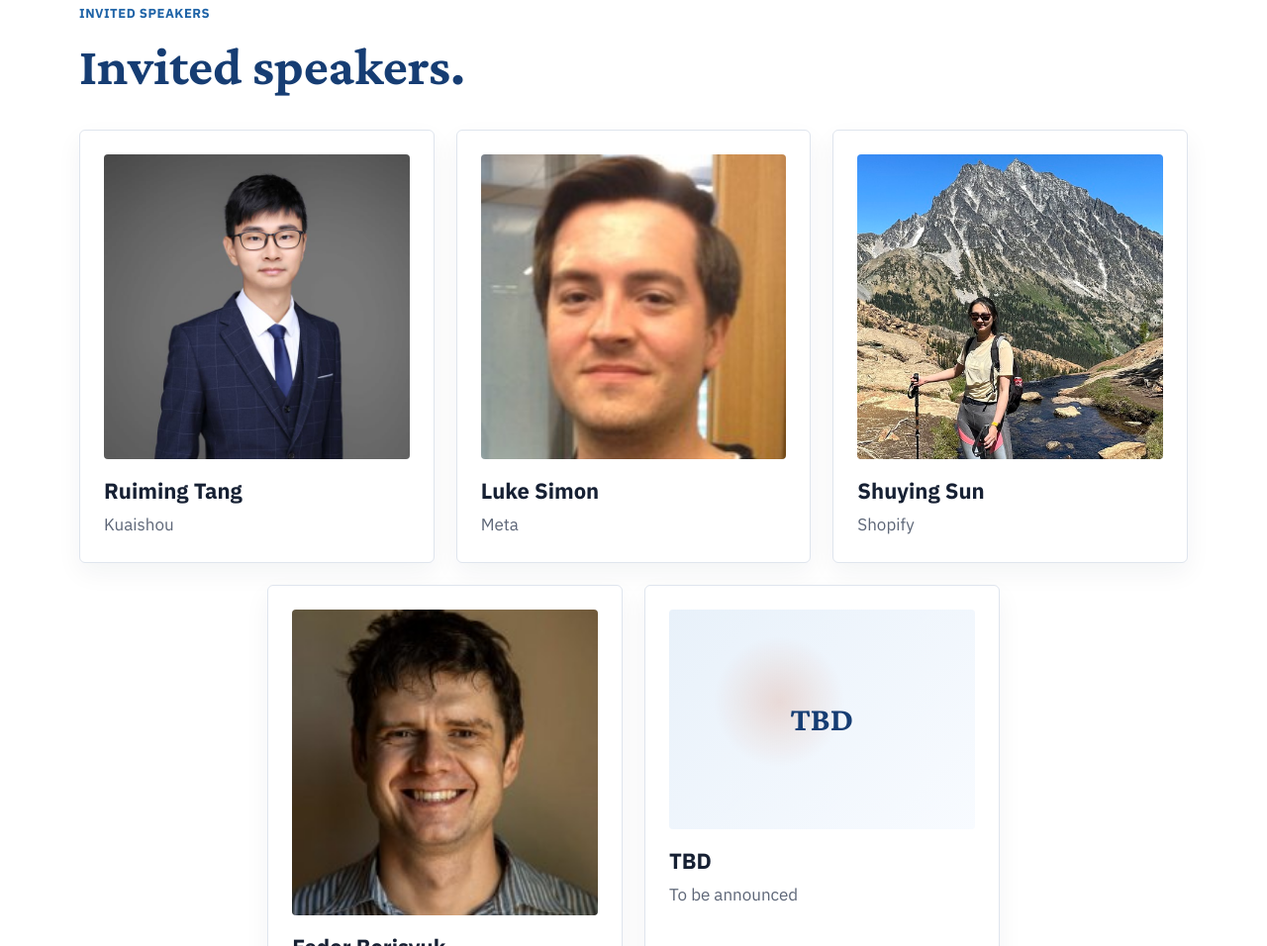
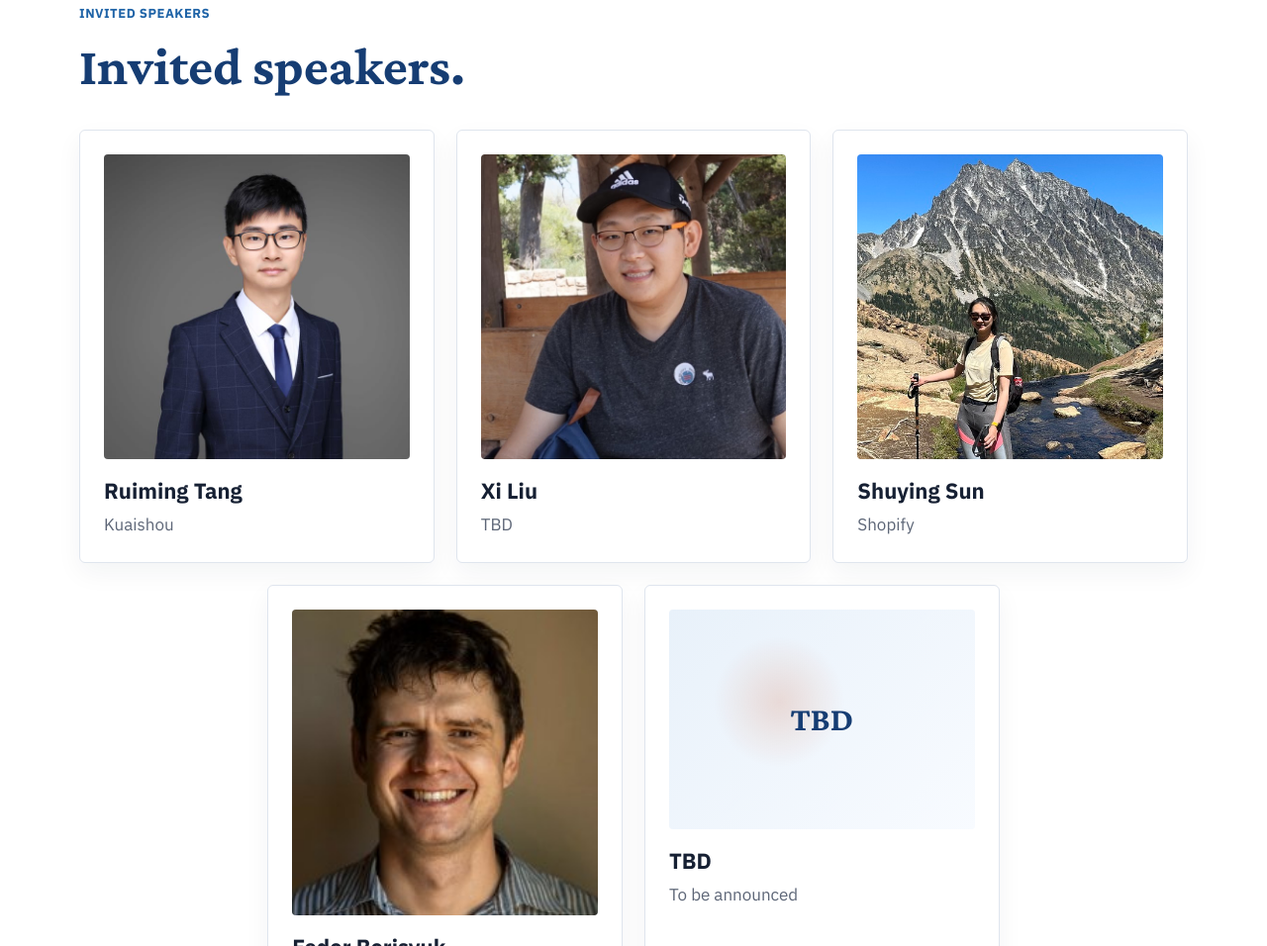
Before and after one commit to foreverYoungGitHub/gensr, a plain HTML site: page index.html in a window 1280 px wide. Shown: the part 1645-2601 px from the top of the page at 99% size. Drawn offline with nearby package versions, Linux system fonts and the light colour scheme.

Commit message:
Replace Luke Simon with Xi Liu

```diff
--- a/index.html
+++ b/index.html
@@ -173,11 +173,11 @@
               <p>Kuaishou</p>
             </article>
             <article class="person-card reveal">
-              <a href="https://scholar.google.com/citations?user=AVOFGX0AAAAJ&hl=en" aria-label="Luke Simon profile">
-                <img class="portrait photo" src="assets/luke-simon.jpg" alt="Luke Simon">
+              <a href="https://scholar.google.com/citations?user=Z81UkSYAAAAJ&hl=en" aria-label="Xi Liu profile">
+                <img class="portrait photo" src="assets/xi-liu.jpg" alt="Xi Liu">
               </a>
-              <h3><a href="https://scholar.google.com/citations?user=AVOFGX0AAAAJ&hl=en">Luke Simon</a></h3>
-              <p>Meta</p>
+              <h3><a href="https://scholar.google.com/citations?user=Z81UkSYAAAAJ&hl=en">Xi Liu</a></h3>
+              <p>TBD</p>
             </article>
             <article class="person-card reveal">
               <img class="portrait photo" src="assets/shuying-sun.jpg" alt="Shuying Sun">
```
Also changed, not shown: assets/xi-liu.jpg (added).
